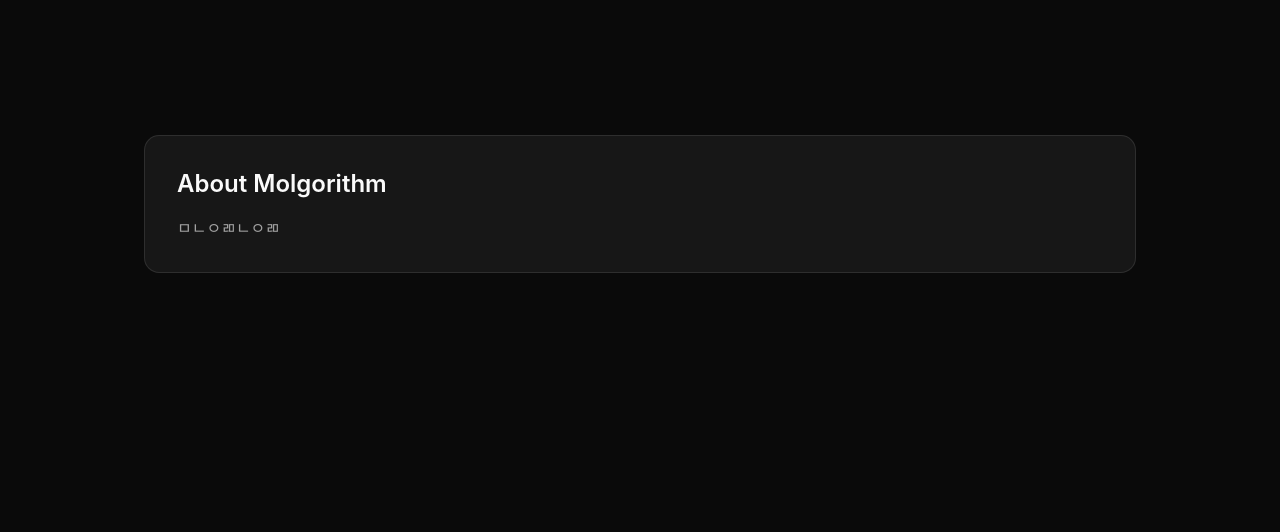
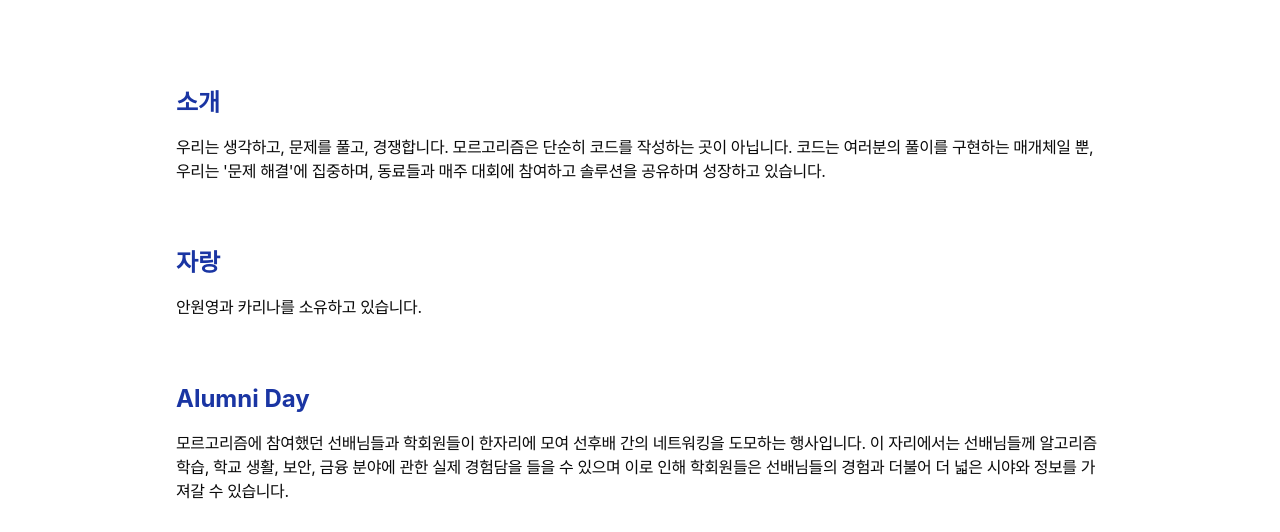
Before and after one commit to yonsei-molgorithm/molgorithm, a Next.js app: page / in a window 1280 px wide. Shown: the part 1319-1851 px from the top of the page. Before the commit the page ends 1672 px from the top, so only its background shows below. Built offline with nearby package versions, Linux system fonts and the light colour scheme; a web font is replaced by a local one.

Commit message:
feat: sections

```diff
--- a/app/globals.css
+++ b/app/globals.css
@@ -70,7 +70,7 @@
   --card-foreground: oklch(0.145 0 0);
   --popover: oklch(1 0 0);
   --popover-foreground: oklch(0.145 0 0);
-  --primary: oklch(0.61 0.11 222);
+  --primary: oklch(39.107% 0.17915 266.506);
   --primary-foreground: oklch(0.98 0.02 201);
   --secondary: oklch(0.967 0.001 286.375);
   --secondary-foreground: oklch(0.21 0.006 285.885);
--- a/app/layout.tsx
+++ b/app/layout.tsx
@@ -23,7 +23,7 @@ export default function RootLayout({
   children: React.ReactNode;
 }>) {
   return (
-    <html lang="en" className="dark">
+    <html lang="en">
       <head>
         <link
           rel="stylesheet"
--- a/components/main/about-section.tsx
+++ b/components/main/about-section.tsx
@@ -1,12 +1,24 @@
 export function AboutSection() {
   return (
-    <section className="mx-auto w-full max-w-5xl px-4 py-20">
-      <div className="rounded-2xl border bg-card p-8">
-        <h2 className="text-2xl font-semibold">About Molgorithm</h2>
-        <p className="mt-4 text-muted-foreground">
-          ㅁㄴㅇㄻㄴㅇㄻ
-        </p>
+    <section className="mx-auto w-full max-w-5xl px-4">
+      <div className="p-8">
+        <h2 className="text-2xl font-bold text-primary">소개</h2>
+        <p className="mt-4 tracking-tight">
+          우리는 생각하고, 문제를 풀고, 경쟁합니다. 모르고리즘은 단순히 코드를 작성하는 곳이 아닙니다. 코드는 여러분의 풀이를 구현하는 매개체일 뿐, 우리는 '문제 해결'에 집중하며, 동료들과 매주 대회에 참여하고 솔루션을 공유하며 성장하고 있습니다. </p>
+      </div>
+            <div className="p-8">
+        <h2 className="text-2xl font-bold text-primary">자랑</h2>
+        <p className="mt-4 tracking-tight">
+          안원영과 카리나를 소유하고 있습니다.</p>
+      </div>
+
+                  <div className="p-8">
+        <h2 className="text-2xl font-bold text-primary">Alumni Day</h2>
+        <p className="mt-4 tracking-tight">
+        모르고리즘에 참여했던 선배님들과 학회원들이 한자리에 모여 선후배 간의 네트워킹을 도모하는 행사입니다. 이 자리에서는 선배님들께 알고리즘 학습, 학교 생활, 보안, 금융 분야에 관한 실제 경험담을 들을 수 있으며 이로 인해 학회원들은 선배님들의 경험과 더불어 더 넓은 시야와 정보를 가져갈 수 있습니다.
+          </p>
       </div>
     </section>
+
   );
 }
```
